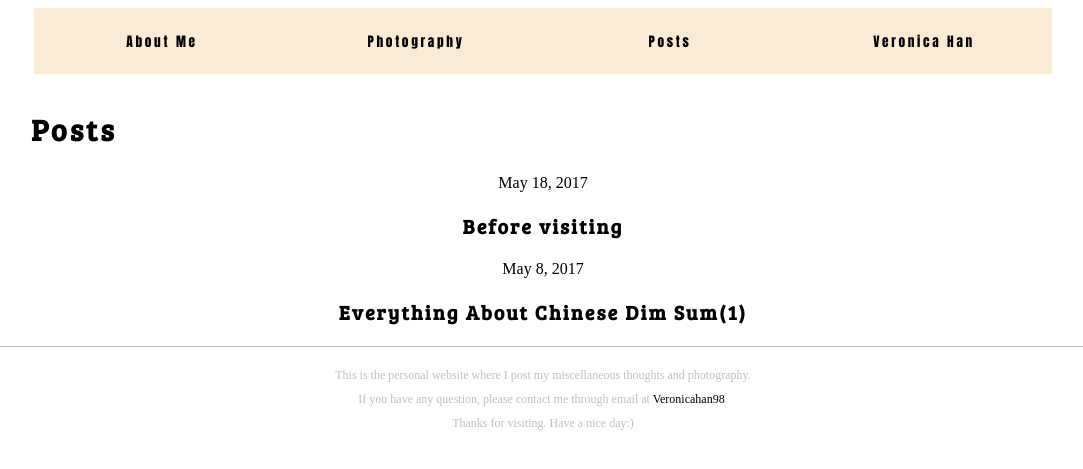
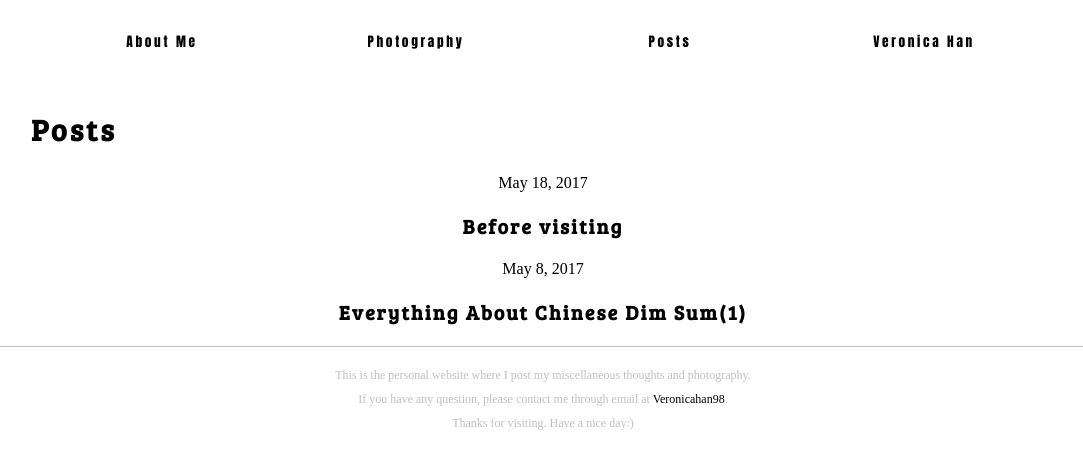
Before and after one commit to topveronicaa/topveronicaa.github.io, a Jekyll site: the page built from posts.html, in a window 1280 px wide. Shown: the top 469 px of the page, without its empty margins (97-1180 px from the left). Built offline with Jekyll 4.4.1, drawn with Linux system fonts in a browser that asks for light colours.

Commit message:
Update header.html

```diff
--- a/_includes/header.html
+++ b/_includes/header.html
@@ -8,7 +8,7 @@
 
 
   .button {
-    background: Antiquewhite;
+    background: white;
     position: relative;
     border: none;
     padding: 20px;
@@ -43,7 +43,7 @@
 
   table.hea {
 height: 15px;
-background-color: antiquewhite;
+background-color: white;
 }
 
 th.hea {
```
